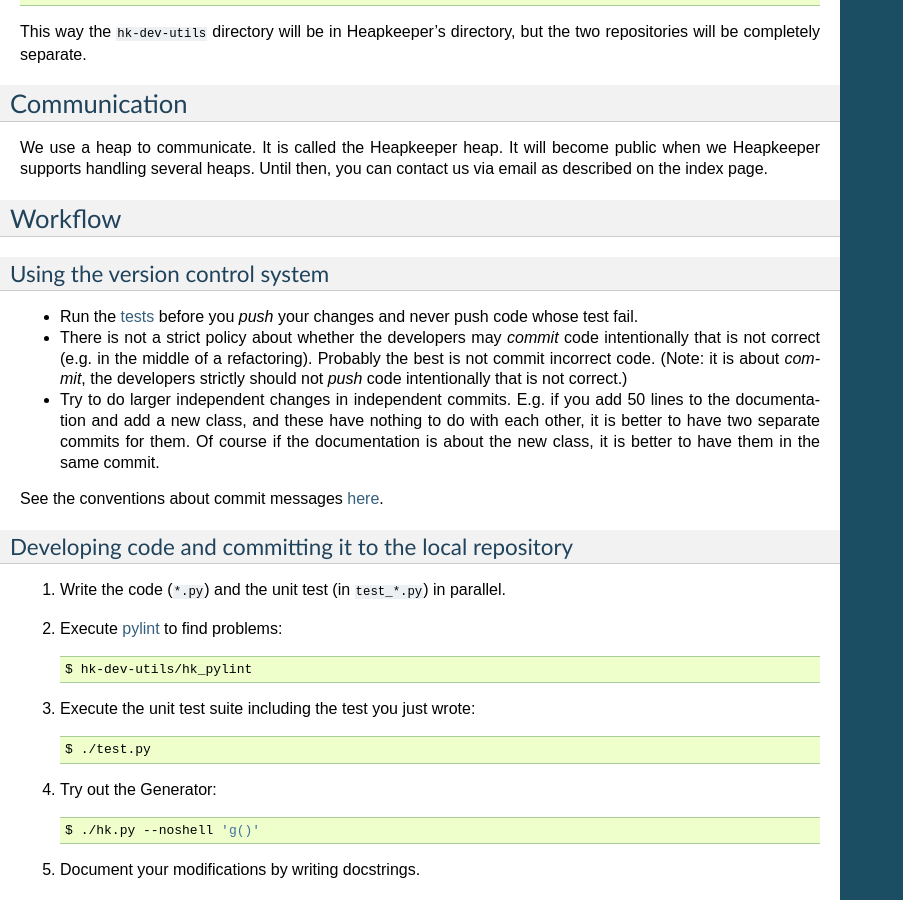
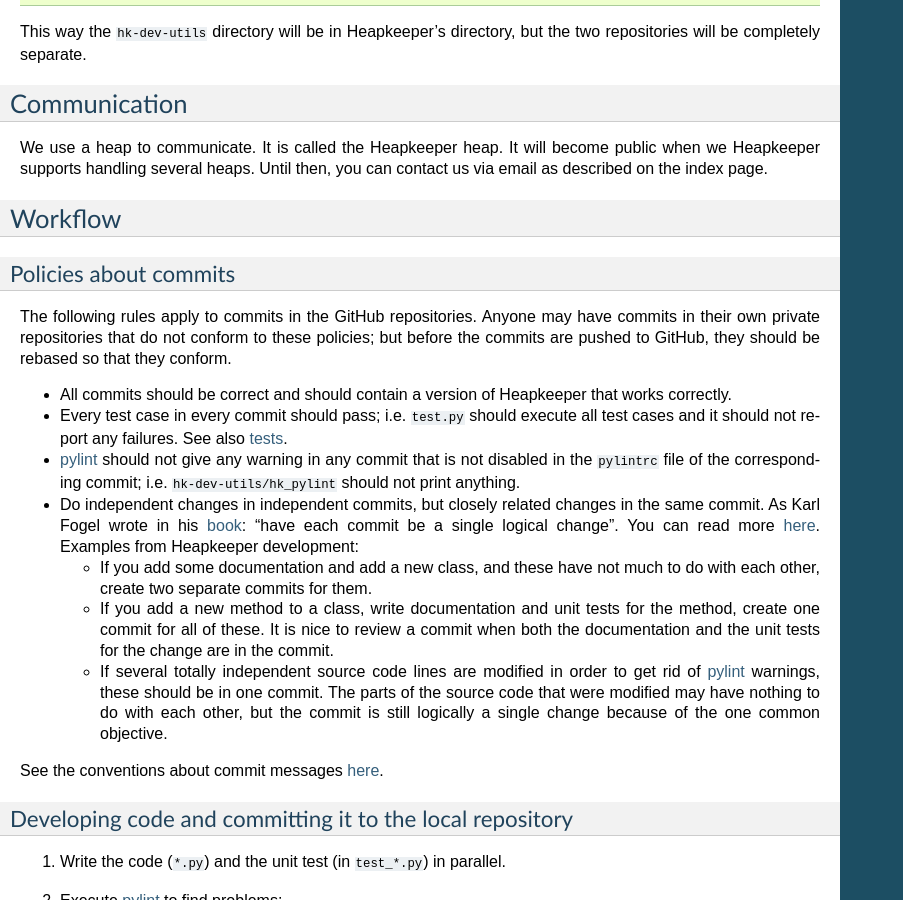
Before and after one commit to hcs42/heapkeeper-old, a Sphinx documentation site: the page built from doc/development.rst, in a window 1280 px wide and 900 px high, scrolled down 2553 px. Shown: the whole window, without its empty margins (0-903 px from the left). Built offline with Sphinx 7.4.7, drawn with Linux system fonts in a browser that asks for light colours.

Commit message:
DevDoc: commit policies more strict
[developer documentation]

Commit policies have been rephrased to be more strict as my experience shows
that it is not difficult to conform to these stronger policies, and they can
save us some effort; e.g. expecting pylint to not give warning about any commit
can save us time because it encourages the developers to execute pylint after
each source code modification, which will find mistakes before testing.

```diff
--- a/doc/development.rst
+++ b/doc/development.rst
@@ -196,24 +198,43 @@ can contact us via email as described on the :doc:`index page <index-main>`.
 Workflow
 --------
 
-Using the version control system
-^^^^^^^^^^^^^^^^^^^^^^^^^^^^^^^^
+Policies about commits
+^^^^^^^^^^^^^^^^^^^^^^
 
-* Run the :ref:`tests <testing>` before you *push* your changes and never push
-  code whose test fail.
-* There is not a strict policy about whether the developers may *commit*
-  code intentionally that is not correct (e.g. in the middle of a refactoring).
-  Probably the best is not commit incorrect code. (Note: it is about *commit*,
-  the developers strictly should not *push* code intentionally that is not
-  correct.)
-* Try to do larger independent changes in independent commits. E.g. if you add
-  50 lines to the documentation and add a new class, and these have nothing to
-  do with each other, it is better to have two separate commits for them. Of
-  course if the documentation is about the new class, it is better to have them
-  in the same commit.
+The following rules apply to commits in the GitHub repositories. Anyone may
+have commits in their own private repositories that do not conform to these
+policies; but before the commits are pushed to GitHub, they should be rebased
+so that they conform.
+
+* All commits should be correct and should contain a version of Heapkeeper that
+  works correctly.
+* Every test case in every commit should pass; i.e. ``test.py`` should execute
+  all test cases and it should not report any failures. See also :ref:`tests
+  <testing>`.
+* :ref:`pylint` should not give any warning in any commit that is not disabled
+  in the ``pylintrc`` file of the corresponding commit; i.e.
+  ``hk-dev-utils/hk_pylint`` should not print anything.
+* Do independent changes in independent commits, but closely related changes in
+  the same commit. As Karl Fogel wrote in his :ref:`book <reading>`: "have each
+  commit be a single logical change". You can read more here__. Examples from
+  Heapkeeper development:
+
+  * If you add some documentation and add a new class, and these have not much
+    to do with each other, create two separate commits for them.
+  * If you add a new method to a class, write documentation and unit tests for
+    the method, create one commit for all of these. It is nice to review a
+    commit when both the documentation and the unit tests for the change are in
+    the commit.
+  * If several totally independent source code lines are modified in order to
+    get rid of :ref:`pylint` warnings, these should be in one commit. The parts
+    of the source code that were modified may have nothing to do with each
+    other, but the commit is still logically a single change because of the one
+    common objective.
 
 See the conventions about commit messages :ref:`here
 <commit_message_conventions>`.
+
+__ http://producingoss.com/en/releases-and-daily-development.html
 
 Developing code and committing it to the local repository
 ^^^^^^^^^^^^^^^^^^^^^^^^^^^^^^^^^^^^^^^^^^^^^^^^^^^^^^^^^
```
Also changed, not shown: other parts of doc/development.rst (+2 -0 lines).
